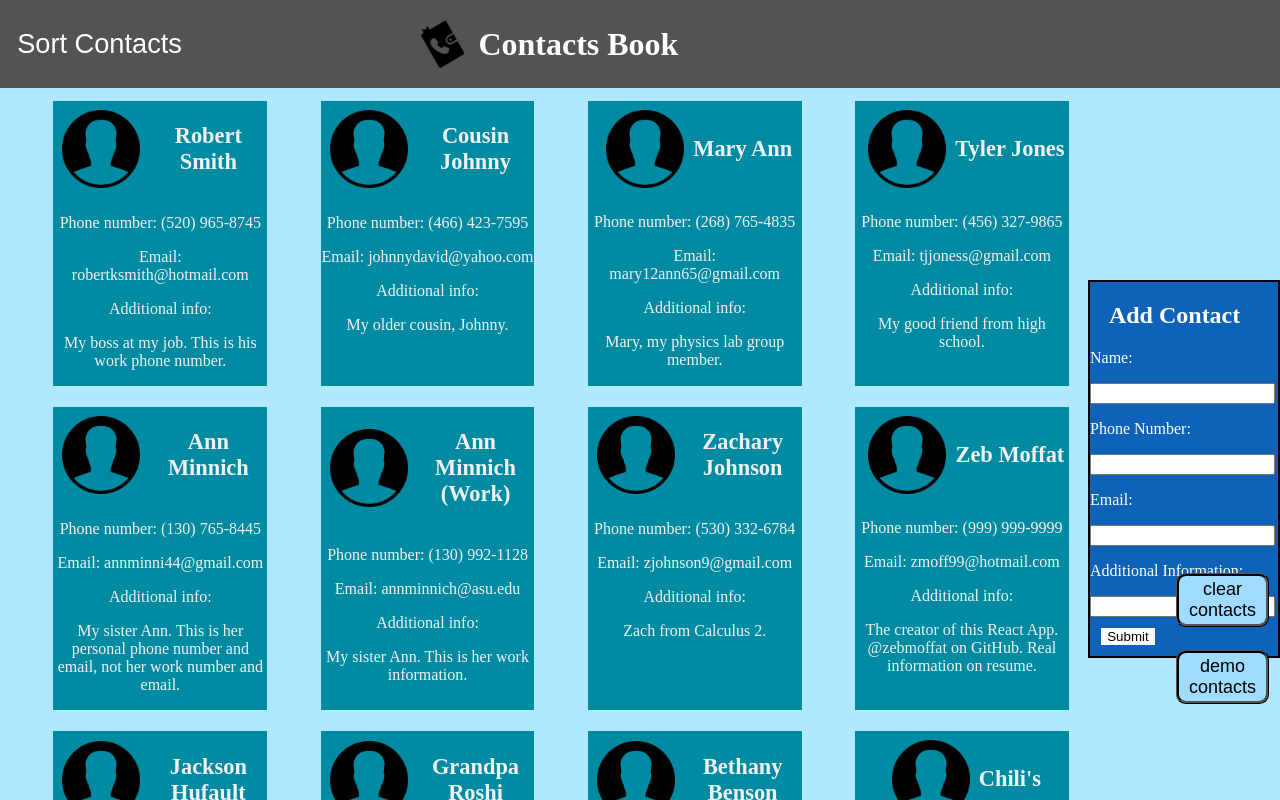
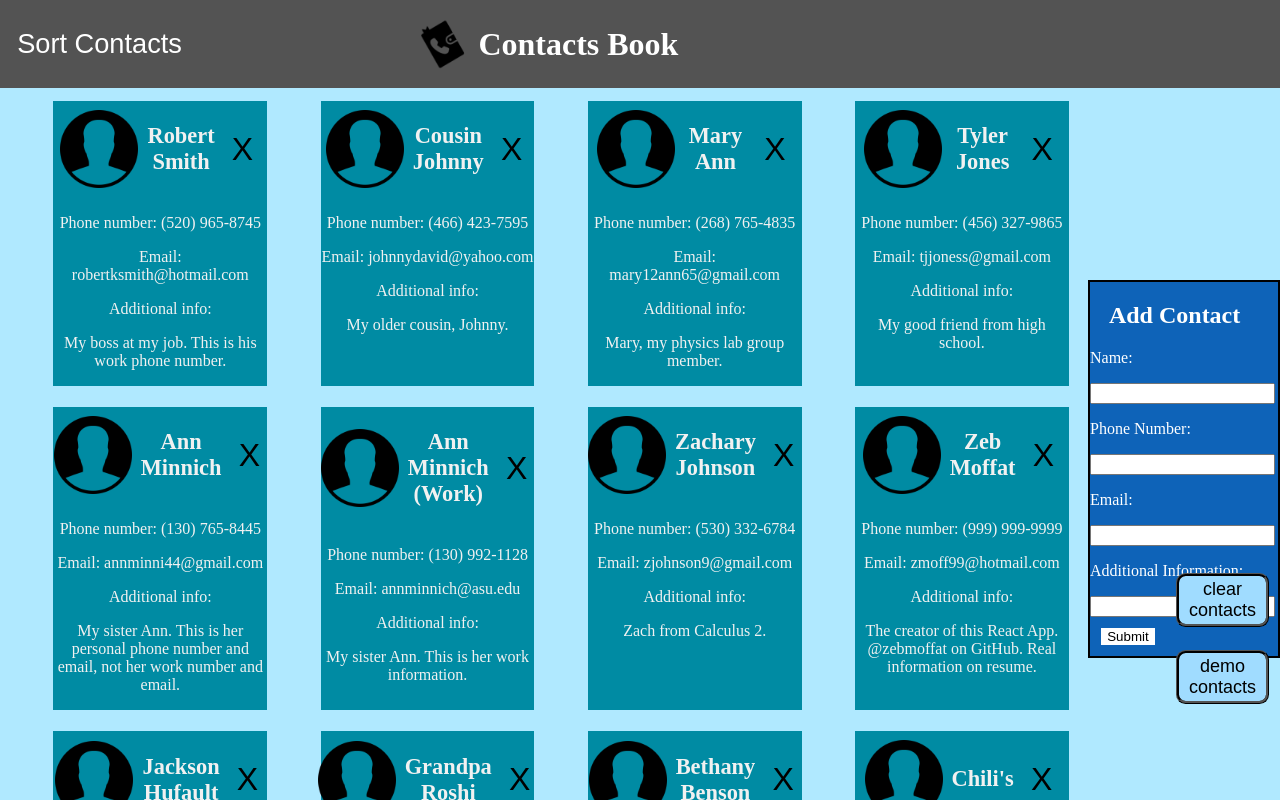
Before and after one commit to zebmoffat/Contacts-App, a React (Vite) app: page / in a window 1280 px wide. Both pictures are taken after a click on the button "demo contacts". Shown: the top 800 px of the page. Built offline with nearby package versions, Linux system fonts and the light colour scheme.

Commit message:
added contact removal

```diff
--- a/src/App.css
+++ b/src/App.css
@@ -47,7 +47,7 @@ Header Elements
 .left {
   margin-right: auto;
   font-size: 1.7rem;
-  color: #FFFFFF;
+  color: #ffffff;
 }
 
 .right {
@@ -114,7 +114,7 @@ End Header
 
 .fullContact {
   background-color: rgb(0, 139, 163);
-  coloR: #f1f1f1;
+  color: #f1f1f1;
   width: 20%;
   text-align: center;
   margin-left: 5%;
@@ -122,12 +122,22 @@ End Header
 }
 
 .form {
-  color: #FFFFFF;
+  color: #ffffff;
   position: fixed;
   background-color: rgb(14, 99, 184);
   margin-left: 85%;
   margin-top: 14%;
   border: 0.15rem solid #000;
+}
+
+.removeButton {
+  cursor: pointer;
+  font-size: 2rem;
+  margin-right: 10px;
+}
+
+.removeButton:hover{
+  color: red;
 }
 
 .rightSpace {
@@ -163,5 +173,9 @@ body::-webkit-scrollbar-thumb:hover {
 
 /* To style the scrollbar track when the scrollbar is in a "drag" state */
 body::-webkit-scrollbar-thumb:active {
-  background-color: rgb(159, 159, 159); /* Color of the thumb when active (dragged) */
+  background-color: rgb(
+    159,
+    159,
+    159
+  ); /* Color of the thumb when active (dragged) */
 }
--- a/src/App.jsx
+++ b/src/App.jsx
@@ -74,12 +74,19 @@ function ContactsList() {
     );
   }
 
+  function removeContact({object}) {
+    let newArray = contactsArray.filter(contact => contact !== object);
+    setContactsArray(newArray);
+    localStorage.setItem('contactsArray', JSON.stringify(newArray));
+  }
+
   function Contact({ object }) {
     return (
       <div className="fullContact">
         <div className="nameAndPic">
           <img src="images/contactIcon.png" className="contactImage" />
           <h3>{object.name}</h3>
+          <button className="removeButton" onClick={()=> removeContact({object})}>X</button>
         </div>
         <p>Phone number: {object.phoneNumber}</p>
         <p>Email: {object.email}</p>
```
Also changed, not shown: 1 other file (tests, documents, lock files or other folders).
